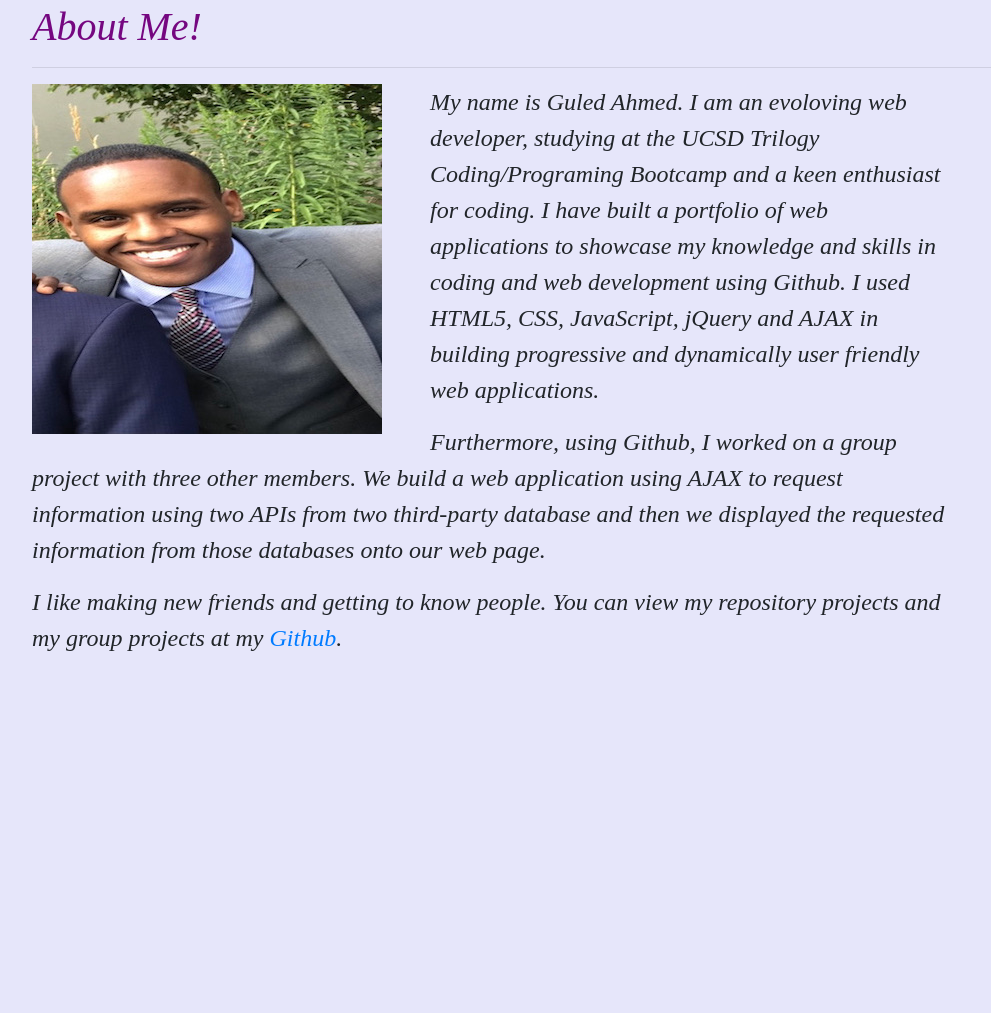
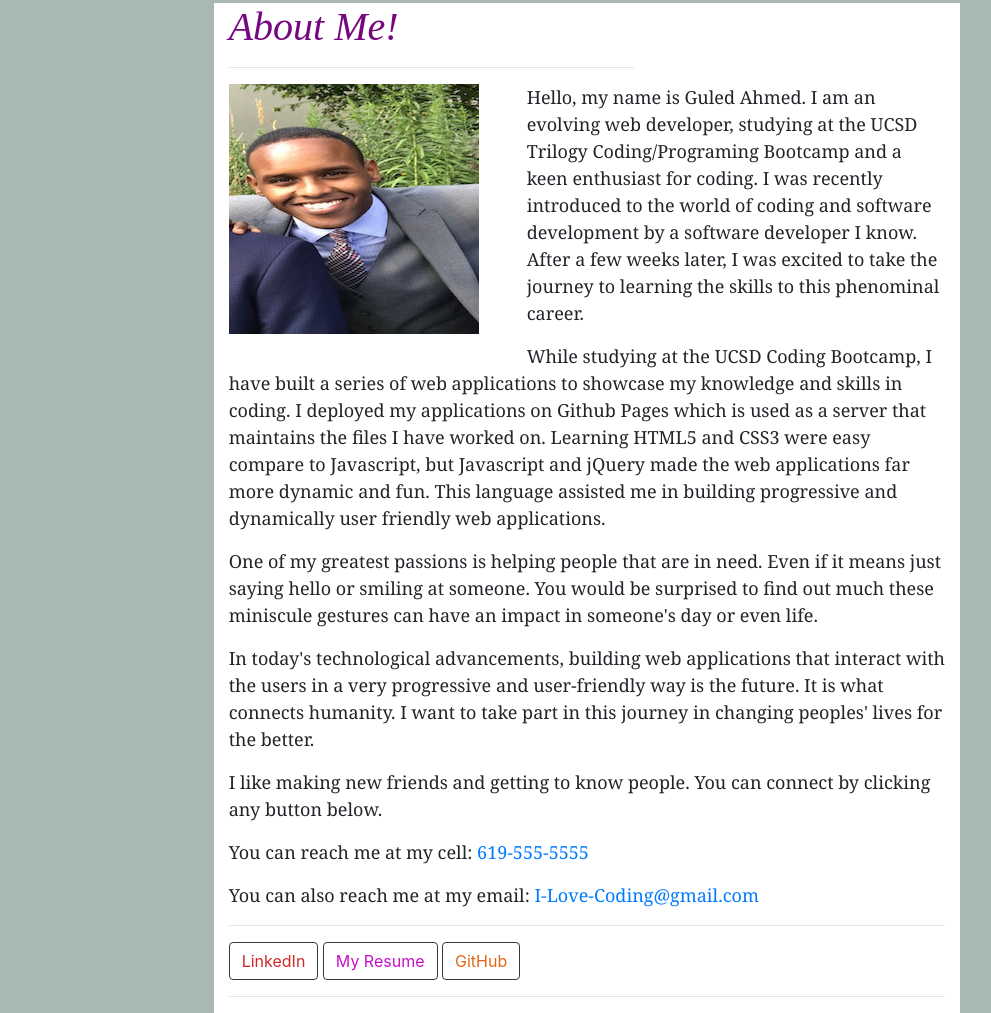
Before and after one commit to Guled06/Updated-Portfolio-Page, a plain HTML site: page index.html in a window 1280 px wide. Shown: the part 104-1117 px from the top of the page, without its empty margins (53-1044 px from the left). Before the commit the page ends 800 px from the top, so only its background shows below. Drawn offline with nearby package versions, Linux system fonts and the light colour scheme.

Commit message:
added a myresume.html file to display a picture of my resume and linked it to my index.html

```diff
--- a/assets/index.css
+++ b/assets/index.css
@@ -11,7 +11,7 @@
 
   body {
 
-    background-color: lavender;
+    background-color: rgb(167, 184, 181);
   }
 
 
@@ -44,7 +44,7 @@
 
   p {
     font-size: large;
-    font-family: 'Times New Roman', Times, serif;
+    font-family: Georgia, 'Times New Roman', Times, serif;
   }
 
   .footer {
--- a/index.html
+++ b/index.html
@@ -50,28 +50,50 @@
       </div>
     </nav>
 
-    <div class="container mt-5 container-fluid">
+    <div class="container mt-5 container-fluid col-sm-12 col-md-7" style="background-color: white;">
       <div class="row">
-        <div class="col-sm-12 col-md-12">
+        <div class="col-sm-12 col-md-7">
           <h1 style="color: rgb(117, 7, 128); font-style: italic;">About Me!</h1>
           <hr />
         </div>
       </div>
       <div class="row">
-        <div class="col-sm-12 col-md-10">
+        <div class="col-sm-12 col-md-12">
           <img
-            src="assets/images/guled-2.jpeg"
+            src="assets/images/guled-two.jpeg"
             alt="Guled Ahmed Profile Picture"
             class="img-fluid float-left mr-5 mb-3"
             title="Hey, it's me!"
           />
-          <p style="font-size: x-large; font-style: italic;">
-            My name is Guled Ahmed. I am an evoloving web developer, studying at the UCSD Trilogy Coding/Programing Bootcamp and a keen enthusiast for coding. I have built a portfolio of web applications to showcase my knowledge and skills in coding and web development using Github. I used HTML5, CSS, JavaScript, jQuery and AJAX in building progressive and dynamically user friendly web applications.
-          <p style="font-size: x-large; font-style: italic;">Furthermore, using Github, I worked on a group project with three other members. We build a web application using AJAX to request information using two APIs from two third-party database and then we displayed the requested information from those databases onto our web page.</p>
+          <p>
+            Hello, my name is Guled Ahmed. I am an evolving web developer, studying at the UCSD Trilogy Coding/Programing Bootcamp and a keen enthusiast for coding. I was recently introduced to the world of coding and software development by a software developer I know. After a few weeks later, I was excited to take the journey to learning the skills to this phenominal career.
+            <p>While studying at the UCSD Coding Bootcamp, I have built a series of web applications to showcase my knowledge and skills in coding. I deployed my applications on Github Pages which is used as a server that maintains the files I have worked on. Learning HTML5 and CSS3 were easy compare to Javascript, but Javascript and jQuery made the web applications far more dynamic and fun. This language assisted me in building progressive and dynamically user friendly web applications.</p>
+          <p>One of my greatest passions is helping people that are in need. Even if it means just saying hello or smiling at someone. You would be surprised to find out much these miniscule gestures can have an impact in someone's day or even life.
+          <p>In today's technological advancements, building web applications that interact with the users in a very progressive and user-friendly way is the future. It is what connects humanity. I want to take part in this journey in changing peoples' lives for the better.</p>
+          <p>
+            I like making new friends and getting to know people. You can connect by clicking any button below.
           </p>
-          <p style="font-size: x-large; font-style: italic;">
-            I like making new friends and getting to know people. You can view my repository projects and my group projects at my <a href="https://github.com/Guled06/">Github</a>.
+          <p>You can reach me at my cell: <a href="#">619-555-5555</a>
           </p>
+          <p>You can also reach me at my email: <a href="#">I-Love-Coding@gmail.com</a></p>
+          <hr>
+              <button type="button" class="btn btn-outline-dark">
+                <a href="https://www.linkedin.com/in/gahmed1/" target="_blank" style="color: rgb(206, 42, 42)">
+                  LinkedIn
+                </a>
+              </button>
+              <button type="button" class="btn btn-outline-dark">
+                <a href="myresume.html" target="_blank" style="color: rgb(199, 17, 199);">
+                  My Resume
+                </a>
+              </button>
+              <button type="button" class="btn btn-outline-dark">
+                <a href="https://github.com/Claudialhc" target="_blank" style="color: rgb(226, 103, 21);">
+                  GitHub
+                </a>
+              </button>
+            </button>
+          <hr>
         </div>
       </div>
     </div>
```
Also changed, not shown: myresume.html (added, +46 -0 lines), assets/images/guled-2.jpeg (deleted), assets/images/guled-two.jpeg (added), assets/images/resumepic.png (added).
